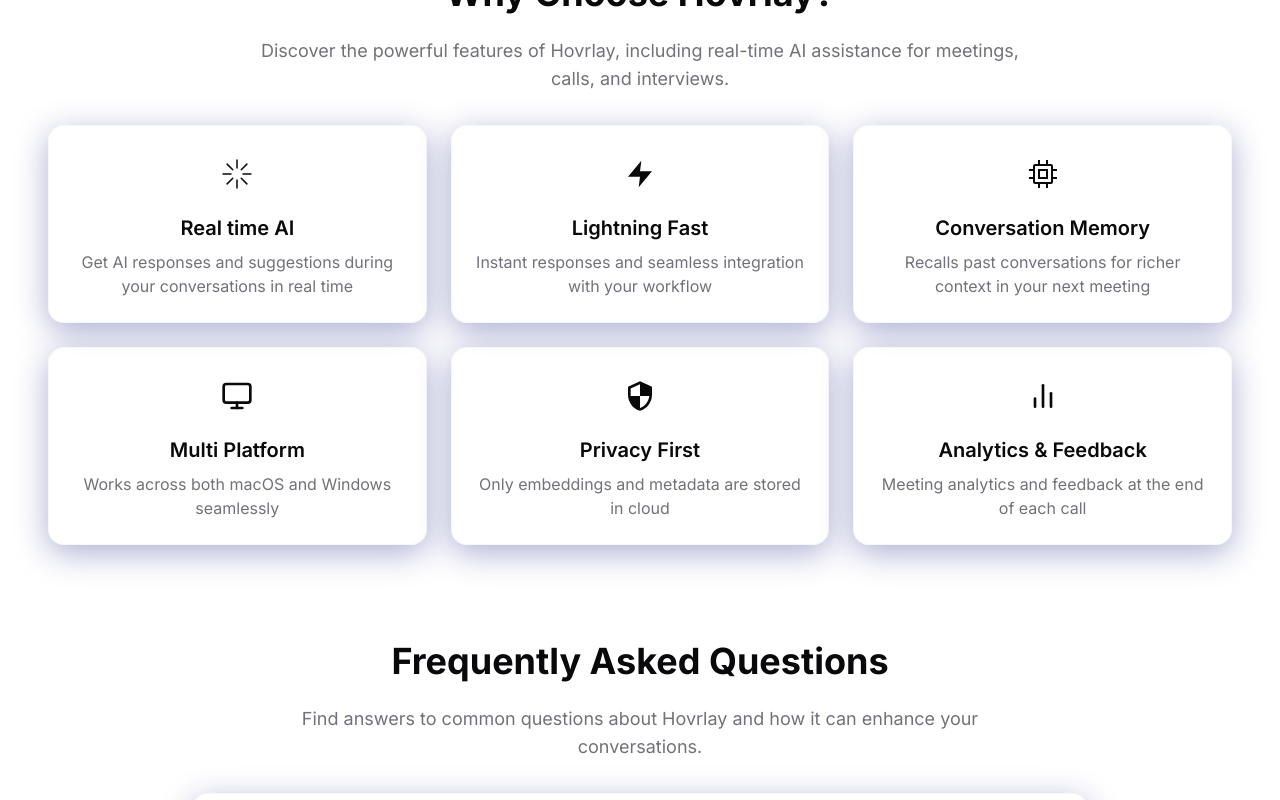
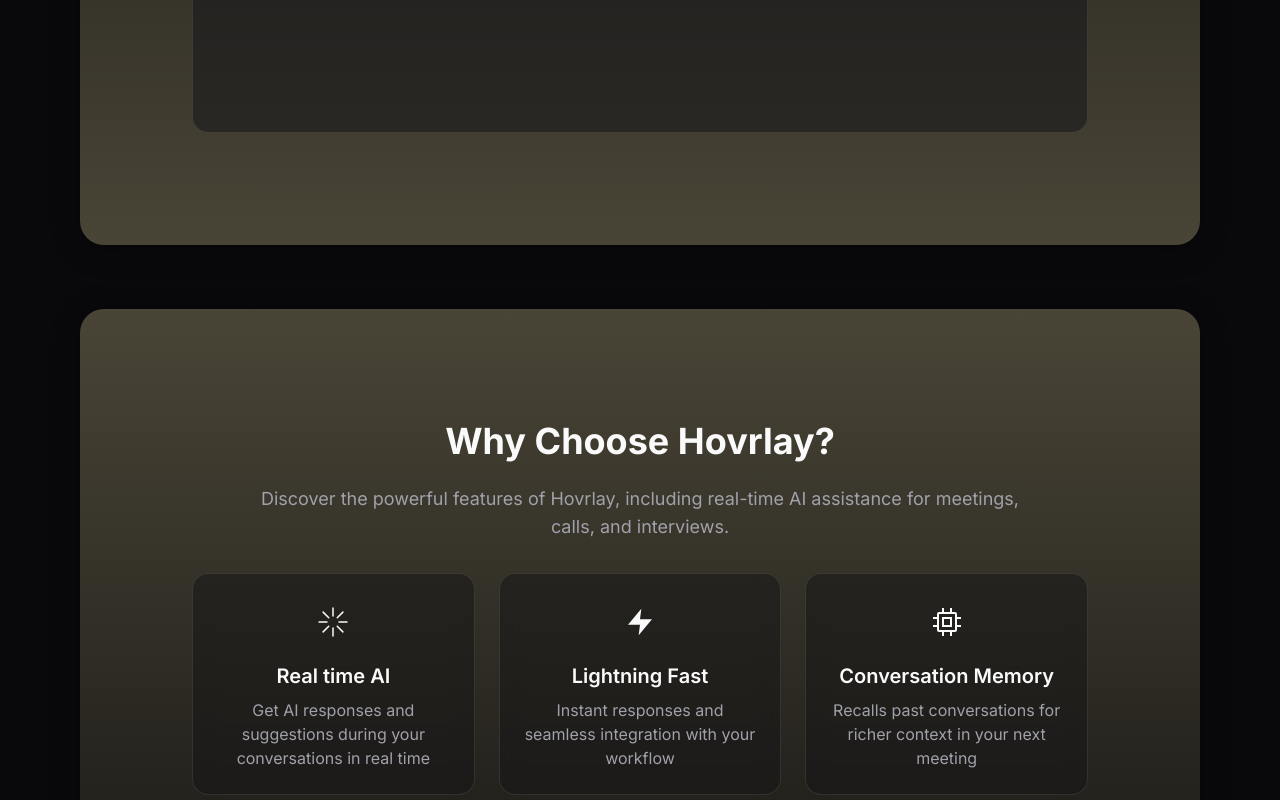
Before and after one commit to hovrlay/hovrlay-website, a React (Vite) app: page / in a window 1280 px wide. Shown: the part 1600-2400 px from the top of the page. Built offline with nearby package versions, Linux system fonts and the light colour scheme; the HTML template or start-up script is replaced by a standard one.

Commit message:
Added sections component

```diff
--- a/index.html
+++ b/index.html
@@ -1,5 +1,5 @@
 <!doctype html>
-<html lang="en">
+<html lang="en" class="dark">
   <head>
     <meta charset="UTF-8" />
     <meta name="viewport" content="width=device-width, initial-scale=1.0" />
--- a/src/App.tsx
+++ b/src/App.tsx
@@ -3,14 +3,27 @@ import Home from "@/components/Home";
 import Features from "@/components/Features";
 import Demo from "@/components/Demo";
 import FAQ from "@/components/FAQ";
+import Section from "@/components/Section";
 
 const App = () => (
   <div className="min-h-screen bg-background">
     <Header />
-    <Home />
-    <Demo />
-    <Features />
-    <FAQ />
+
+    <Section direction="up">
+      <Home />
+    </Section>
+
+    <Section>
+      <Demo />
+    </Section>
+
+    <Section direction="up">
+      <Features />
+    </Section>
+
+    <Section>
+      <FAQ />
+    </Section>
   </div>
 );
 
--- a/src/components/Demo.tsx
+++ b/src/components/Demo.tsx
@@ -10,7 +10,7 @@ const Demo = () => (
 
       {/* Video placeholder - ready for your product demo */}
       <div className="animate-fade-in-down">
-        <div className="glass glass-card rounded-lg overflow-hidden max-w-4xl mx-auto">
+        <div className="glass rounded-lg overflow-hidden max-w-4xl mx-auto">
           <div className="aspect-video bg-muted/20 flex items-center justify-center">
             <div className="text-center">
               <div className="w-16 h-16 mx-auto mb-4 rounded-full bg-primary/20 flex items-center justify-center">
--- a/src/components/FAQ.tsx
+++ b/src/components/FAQ.tsx
@@ -52,14 +52,14 @@ const FAQ = () => {
         <h2 className="text-4xl font-bold text-foreground mb-6 animate-fade-in-down">
           Frequently Asked Questions
         </h2>
-        <p className="text-lg text-muted-foreground max-w-3xl mb-8 animate-fade-in-down mx-auto">
+        <p className="text-lg text-muted-foreground mb-12 animate-fade-in-down mx-auto">
           Find answers to common questions about Hovrlay and how it can enhance your conversations.
         </p>
 
         <div className="max-w-4xl mx-auto">
           {faqs.map((faq, index) => (
             <div key={index} className="mb-4 animate-fade-in-down">
-              <div className="glass glass-card rounded-lg overflow-hidden">
+              <div className="glass rounded-lg overflow-hidden">
                 <button
                   onClick={() => toggleItem(index)}
                   className="w-full p-6 text-left flex items-center justify-between hover:bg-foreground/5 transition-colors duration-200"
--- a/src/components/Features.tsx
+++ b/src/components/Features.tsx
@@ -16,7 +16,7 @@ const Features = () => (
       </p>
 
       <div className="grid grid-cols-1 md:grid-cols-2 lg:grid-cols-3 gap-6">
-        <div className="glass glass-card p-6 rounded-lg animate-fade-in-down text-center">
+        <div className="glass p-6 rounded-lg animate-fade-in-down text-center">
           <div className="w-12 h-12 mx-auto mb-4 flex items-center justify-center text-foreground">
             <AiIcon className="w-8 h-8" />
           </div>
@@ -24,7 +24,7 @@ const Features = () => (
           <p className="text-muted-foreground">Get AI responses and suggestions during your conversations in real time</p>
         </div>
 
-        <div className="glass glass-card p-6 rounded-lg animate-fade-in-down text-center">
+        <div className="glass p-6 rounded-lg animate-fade-in-down text-center">
           <div className="w-12 h-12 mx-auto mb-4 flex items-center justify-center text-foreground">
             <LightningIcon className="w-8 h-8" />
           </div>
@@ -32,7 +32,7 @@ const Features = () => (
           <p className="text-muted-foreground">Instant responses and seamless integration with your workflow</p>
         </div>
 
-        <div className="glass glass-card p-6 rounded-lg animate-fade-in-down text-center">
+        <div className="glass p-6 rounded-lg animate-fade-in-down text-center">
           <div className="w-12 h-12 mx-auto mb-4 flex items-center justify-center text-foreground">
             <MemoryIcon className="w-8 h-8" />
           </div>
@@ -40,7 +40,7 @@ const Features = () => (
           <p className="text-muted-foreground">Recalls past conversations for richer context in your next meeting</p>
         </div>
 
-        <div className="glass glass-card p-6 rounded-lg animate-fade-in-down text-center">
+        <div className="glass p-6 rounded-lg animate-fade-in-down text-center">
           <div className="w-12 h-12 mx-auto mb-4 flex items-center justify-center text-foreground">
             <PlatformIcon className="w-8 h-8" />
           </div>
@@ -48,7 +48,7 @@ const Features = () => (
           <p className="text-muted-foreground">Works across both macOS and Windows seamlessly</p>
         </div>
 
-        <div className="glass glass-card p-6 rounded-lg animate-fade-in-down text-center">
+        <div className="glass p-6 rounded-lg animate-fade-in-down text-center">
           <div className="w-12 h-12 mx-auto mb-4 flex items-center justify-center text-foreground">
             <PrivacyIcon className="w-8 h-8" />
           </div>
@@ -56,7 +56,7 @@ const Features = () => (
           <p className="text-muted-foreground">Only embeddings and metadata are stored in cloud</p>
         </div>
 
-        <div className="glass glass-card p-6 rounded-lg animate-fade-in-down text-center">
+        <div className="glass p-6 rounded-lg animate-fade-in-down text-center">
           <div className="w-12 h-12 mx-auto mb-4 flex items-center justify-center text-foreground">
             <AnalyticsIcon className="w-8 h-8" />
           </div>
--- /dev/null
+++ b/src/components/Section.tsx
@@ -0,0 +1,26 @@
+import { ReactNode } from "react";
+
+interface SectionProps {
+  children: ReactNode;
+  direction?: 'up' | 'down';
+}
+
+const Section = ({ children, direction = 'down' }: SectionProps) => {
+  const gradientDirection = direction === 'up' ? 'to top' : 'to bottom';
+
+  const backgroundStyle = {
+    background: `linear-gradient(${gradientDirection}, var(--section-start), var(--section-end))`,
+    boxShadow: 'var(--section-shadow)'
+  };
+
+  return (
+    <div
+      className="relative  rounded-3xl shadow-sm overflow-hidden p-8 md:p-16 mb-16 mx-6 md:mx-14 lg:mx-20"
+      style={backgroundStyle}
+    >
+      {children}
+    </div>
+  );
+};
+
+export default Section;
--- a/src/index.css
+++ b/src/index.css
@@ -45,8 +45,13 @@ All colors MUST be HSL.
     --radius: 1rem;
 
     /* Custom Hovrlay Design Tokens - Light Mode */
-    --glass-bg: hsla(0, 0%, 100%, 0.8);     /* Semi-transparent white */
+    --glass-bg: hsla(0, 0%, 100%, 0.45);     /* Semi-transparent white */
     --glass-border: hsla(240, 5%, 90%, 0.3); /* Light gray border */
+
+    /* Section Background Colors - Light Mode */
+    --section-start: white;
+    --section-end: hsl(45, 20%, 90%);
+    --section-shadow: 0 4px 30px rgba(0, 0, 0, 0.0);
 
     /* Animations */
     --transition-smooth: all 0.3s cubic-bezier(0.4, 0, 0.2, 1);
@@ -89,8 +94,13 @@ All colors MUST be HSL.
     --ring: 263 70% 50%;               /* Purple focus ring (same) */
 
     /* Custom Hovrlay Design Tokens - Dark Mode */
-    --glass-bg: hsla(240, 10%, 8%, 0.4);    /* Semi-transparent dark */
+    --glass-bg: hsla(240, 10%, 8%, 0.45);    /* Semi-transparent dark */
     --glass-border: hsla(0, 0%, 100%, 0.1); /* Light border */
+
+    /* Section Background Colors - Dark Mode */
+    --section-start: hsl(240, 10%, 3.9%);
+    --section-end: hsl(45, 15%, 25%);
+    --section-shadow: 0 4px 30px rgba(0, 0, 0, 0.3);
   }
 }
 
@@ -111,6 +121,11 @@ All colors MUST be HSL.
 
   .glass-card {
     box-shadow: 0 8px 32px 0 rgba(31, 38, 135, 0.37);
+  }
+
+  .section-container {
+    background: linear-gradient(to bottom, var(--section-start), var(--section-end));
+    box-shadow: var(--section-shadow);
   }
 
   .animate-fade-in-up {
```
